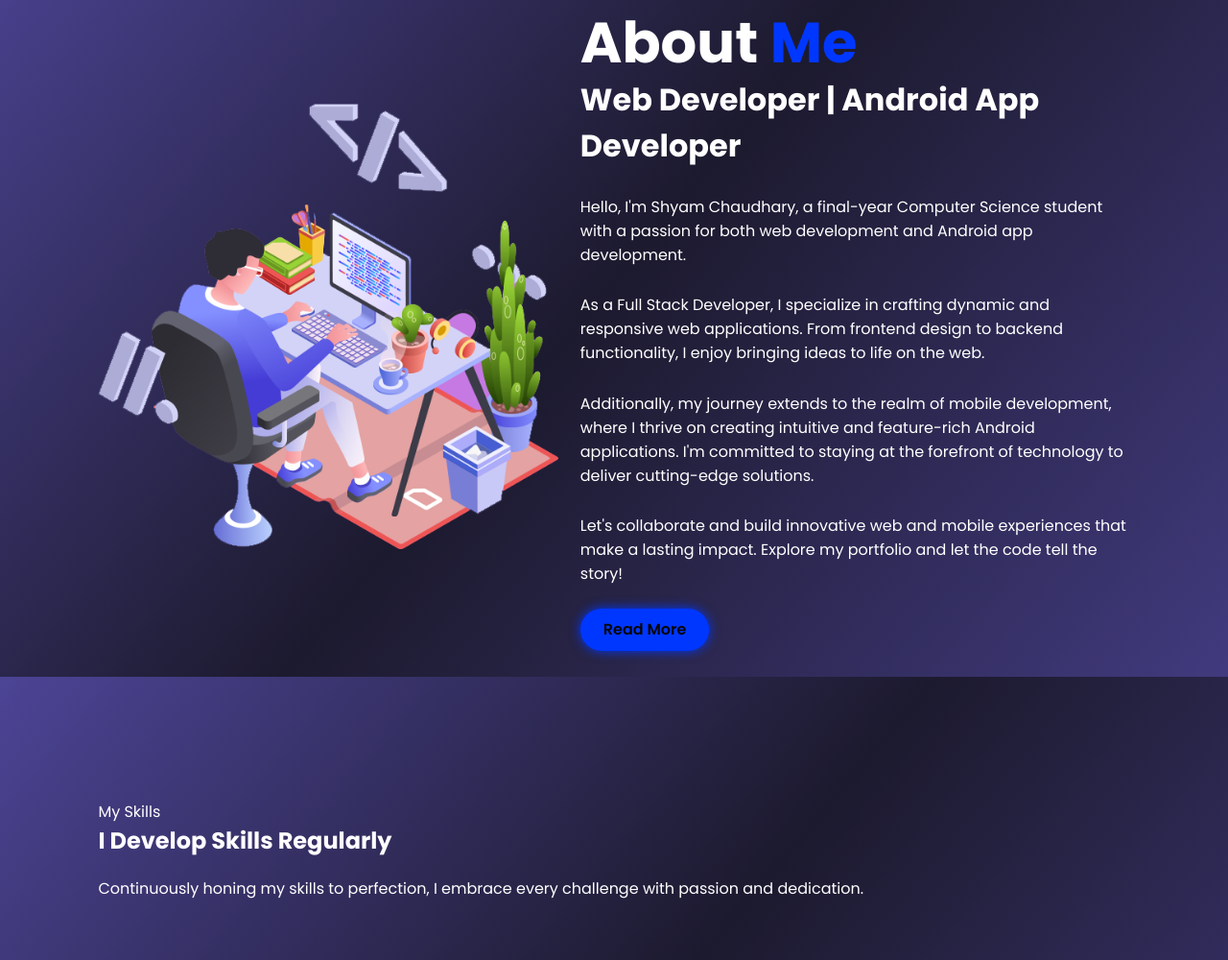
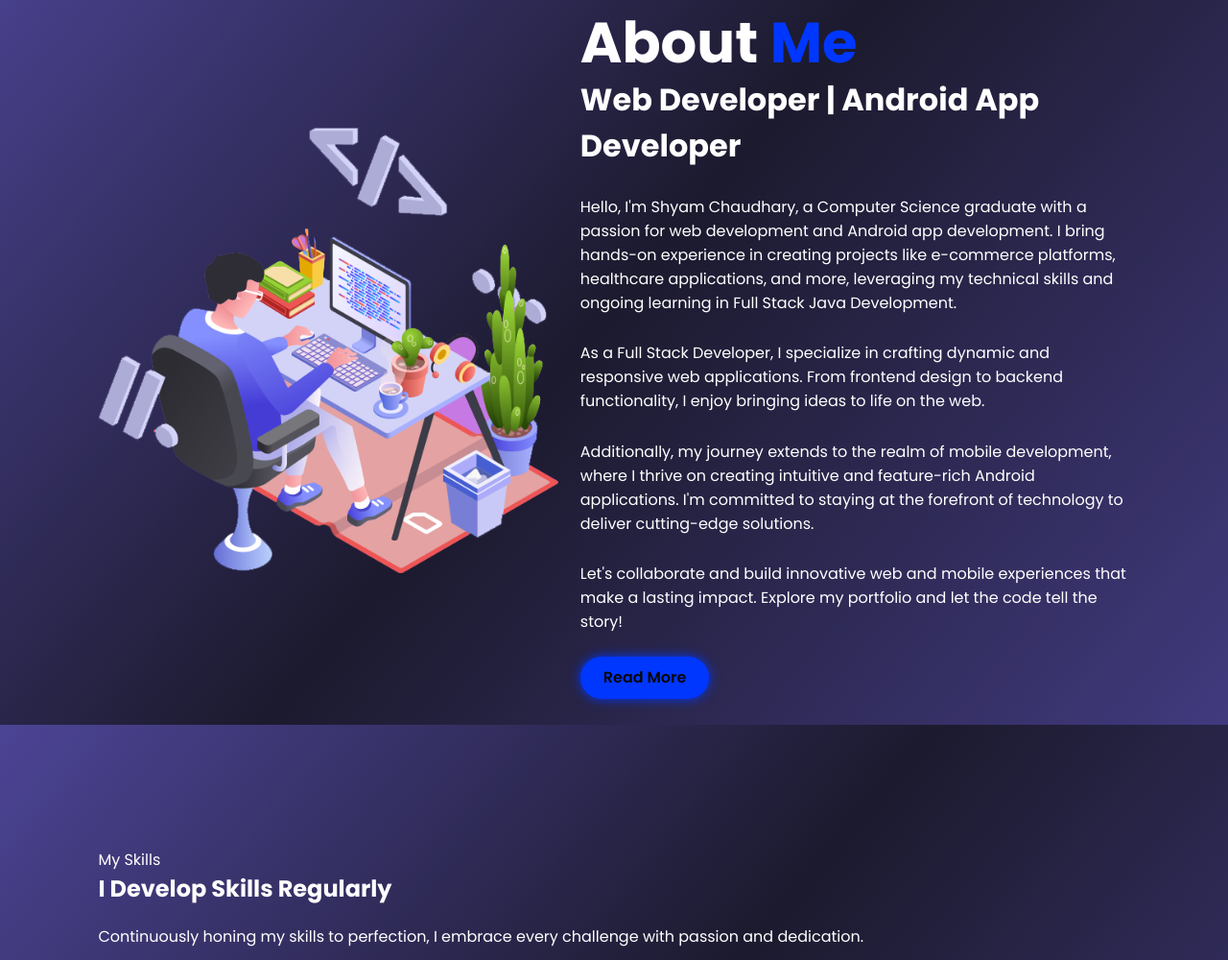
Before and after one commit to ChaudharyShyam/portfolio, a plain HTML site: page index.html in a window 1280 px wide. Shown: the part 919-1919 px from the top of the page at 96% size. Drawn offline with nearby package versions, Linux system fonts and the light colour scheme.

Commit message:
Update index.html

```diff
--- a/index.html
+++ b/index.html
@@ -53,7 +53,7 @@
     <div class="about-content">
         <h2 class="heading">About <span>Me</span></h2>
         <h3>Web Developer | Android App Developer</h3>
-        <p>Hello, I'm Shyam Chaudhary, a final-year Computer Science student with a passion for both web development and Android app development.</p>
+        <p>Hello, I'm Shyam Chaudhary, a Computer Science graduate with a passion for web development and Android app development. I bring hands-on experience in creating projects like e-commerce platforms, healthcare applications, and more, leveraging my technical skills and ongoing learning in Full Stack Java Development.</p>
         <p>As a Full Stack Developer, I specialize in crafting dynamic and responsive web applications. From frontend design to backend functionality, I enjoy bringing ideas to life on the web.</p>
         <p>Additionally, my journey extends to the realm of mobile development, where I thrive on creating intuitive and feature-rich Android applications. I'm committed to staying at the forefront of technology to deliver cutting-edge solutions.</p>
         <p>Let's collaborate and build innovative web and mobile experiences that make a lasting impact. Explore my portfolio and let the code tell the story!</p>
```
